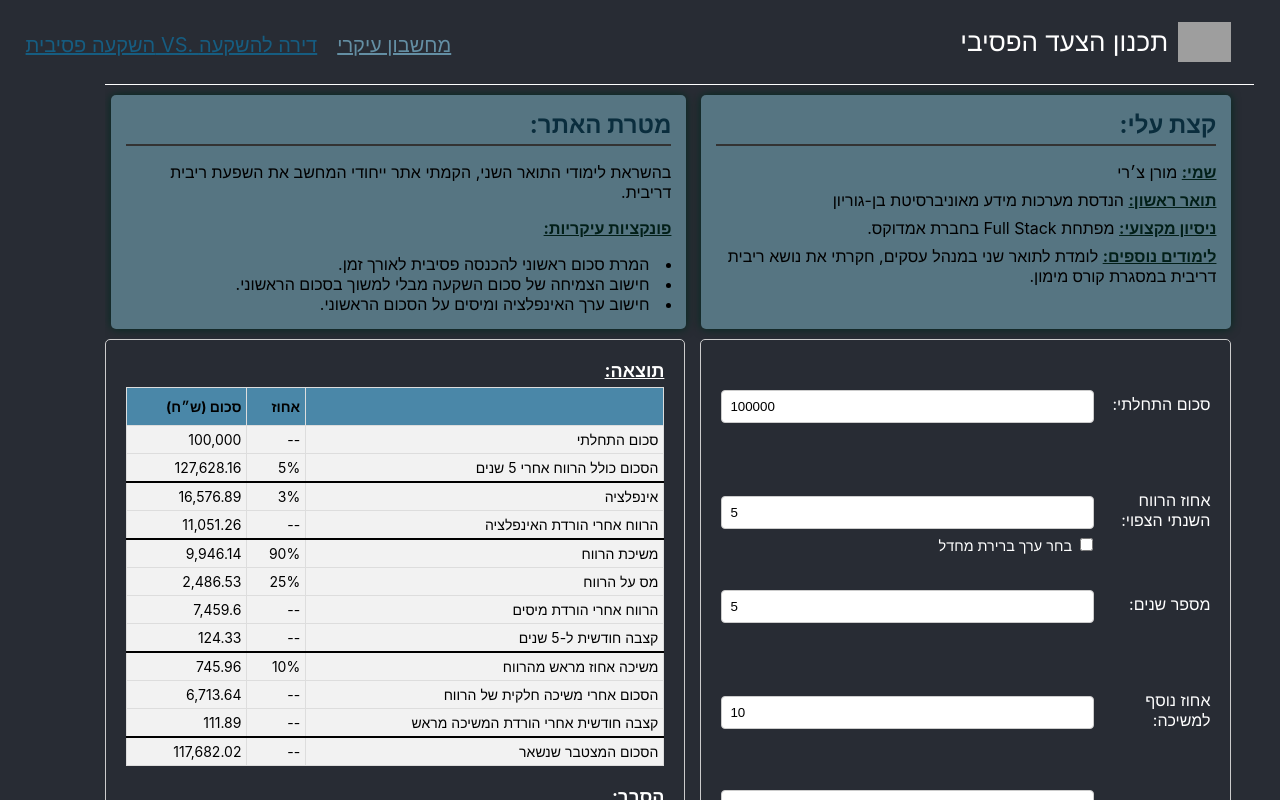
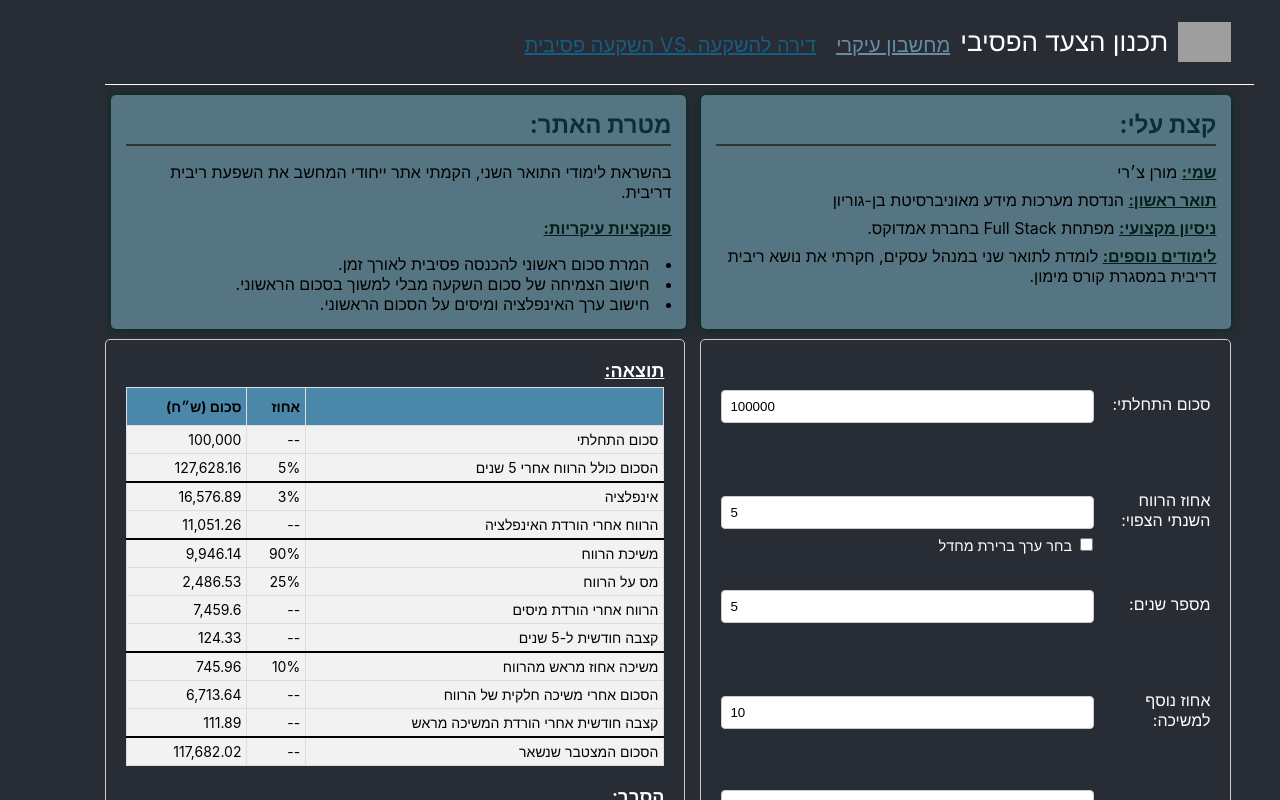
Before and after one commit to MoranChery/planning-passive-step, a React (Create React App) app: page / in a window 1280 px wide. Shown: the top 800 px of the page. Built offline with nearby package versions, Linux system fonts and the light colour scheme; grey boxes are pictures that could not be loaded.

Commit message:
Fixed css

```diff
--- a/src/cssFiles/App.css
+++ b/src/cssFiles/App.css
@@ -67,6 +67,7 @@ body{
   }
   .nav-links {
     padding-left: 20%;
+    position: absolute;
   }
 }
 
@@ -75,7 +76,6 @@ body{
 }
 
 .nav-links {
-  position: absolute;
   left: 0;
   margin-left: 2%;
   display: flex;
```
